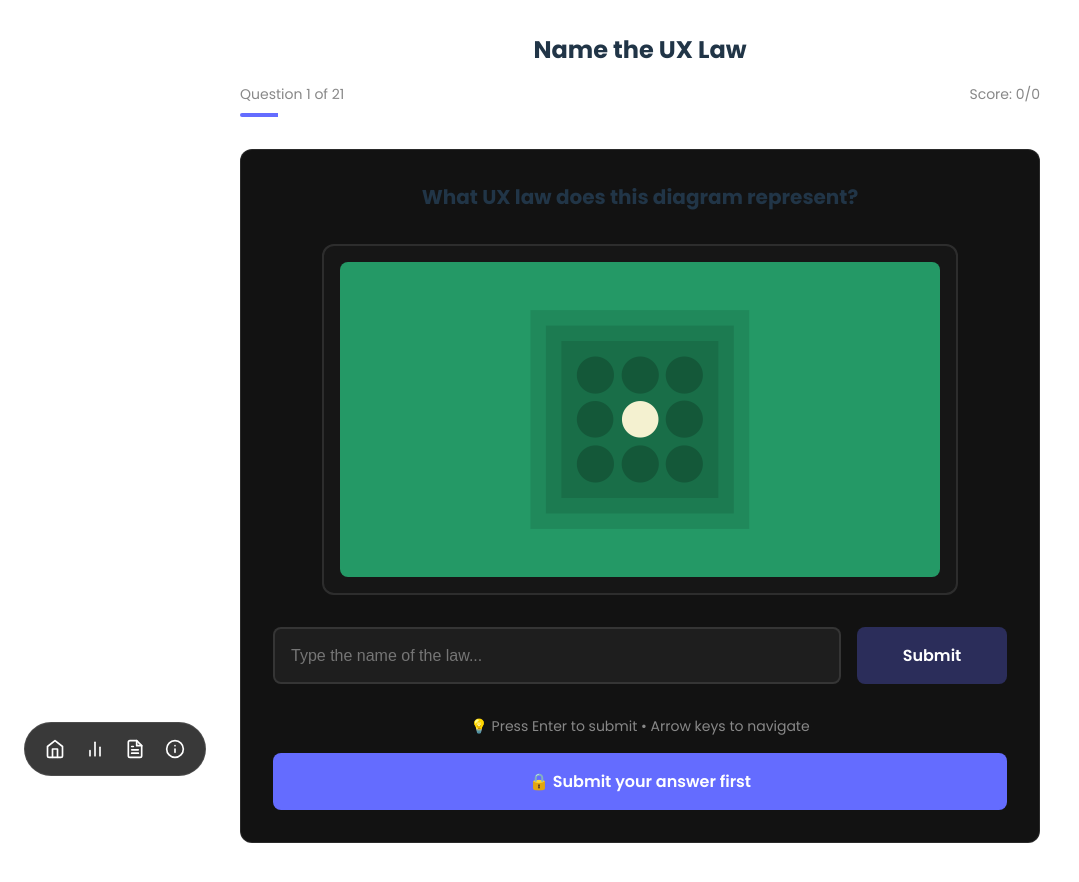
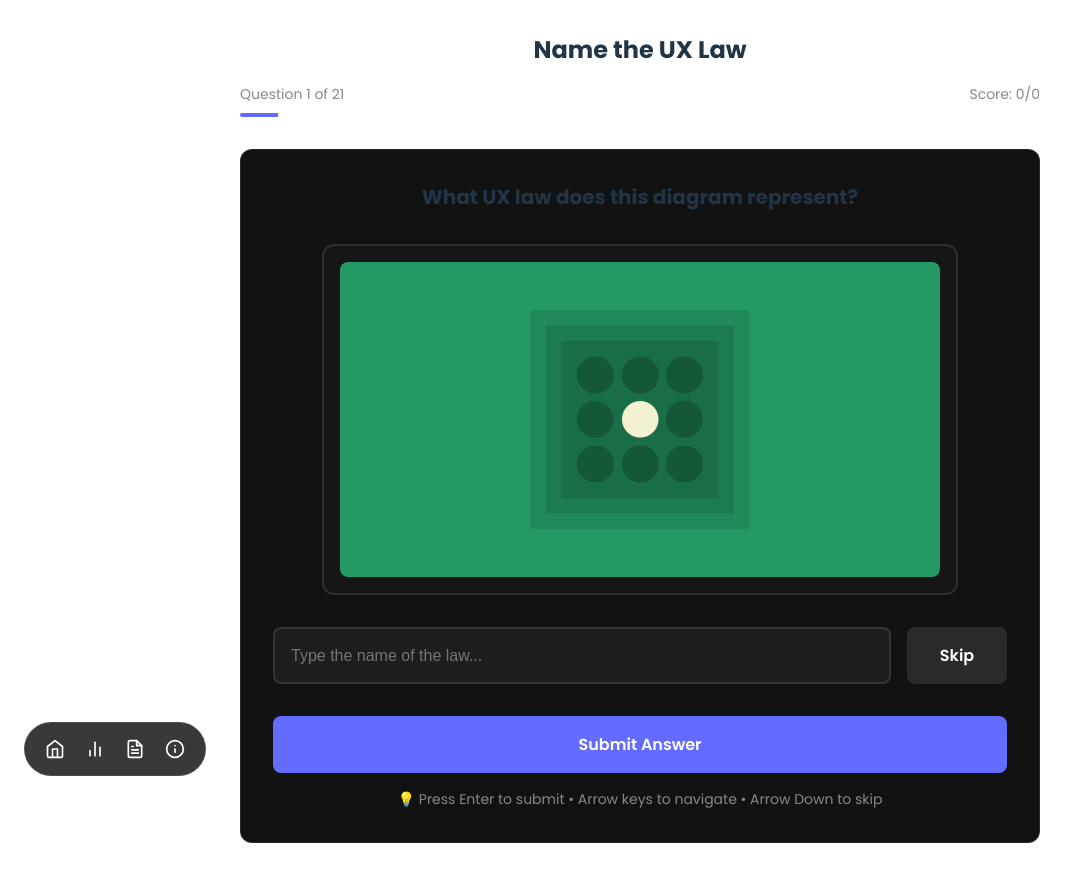
Before and after one commit to dvnnyle/xQuizer, a React (Vite) app: page /namedlaw in a window 1280 px wide. Shown: the top 882 px of the page, without its empty margins (0-1079 px from the left). Built offline with nearby package versions, Linux system fonts and the light colour scheme.

Commit message:
Complete Name the UX Law quiz improvements: unified button, skip, keyboard shortcuts, auto-focus, lenient matching

```diff
--- a/src/chapterList/chapter3.css
+++ b/src/chapterList/chapter3.css
@@ -705,6 +705,15 @@
   transform: none;
 }
 
+.skip-button {
+  background: rgba(255, 255, 255, 0.1);
+  min-width: 100px;
+}
+
+.skip-button:hover:not(:disabled) {
+  background: rgba(255, 255, 255, 0.15);
+}
+
 .your-answer-text {
   margin: 0.5rem 0;
   font-size: 0.95rem;
@@ -721,8 +730,50 @@
   text-align: center;
   font-size: 0.875rem;
   color: #888;
-  margin: 1rem 0;
+  margin: 1rem 0 0 0;
   font-style: italic;
+}
+
+.law-hint {
+  display: flex;
+  align-items: center;
+  gap: 0.75rem;
+  padding: 1rem;
+  margin: 1.5rem 0;
+  background: rgba(100, 108, 255, 0.1);
+  border-left: 4px solid #646cff;
+  border-radius: 8px;
+}
+
+.hint-icon {
+  font-size: 1.5rem;
+  flex-shrink: 0;
+}
+
+.hint-text {
+  color: #ddd;
+  font-size: 0.95rem;
+  line-height: 1.5;
+}
+
+.hint-toggle-button {
+  display: block;
+  margin: 1rem auto;
+  padding: 0.5rem 1.5rem;
+  font-size: 0.9rem;
+  font-weight: 600;
+  border: 2px solid rgba(100, 108, 255, 0.3);
+  border-radius: 8px;
+  background: rgba(100, 108, 255, 0.1);
+  color: #646cff;
+  cursor: pointer;
+  transition: all 0.3s ease;
+}
+
+.hint-toggle-button:hover {
+  background: rgba(100, 108, 255, 0.2);
+  border-color: rgba(100, 108, 255, 0.5);
+  transform: translateY(-2px);
 }
 
 .review-answer-comparison {
--- a/src/moreQuizes/nameTheLaw.jsx
+++ b/src/moreQuizes/nameTheLaw.jsx
@@ -134,10 +134,13 @@ const isAnswerCorrect = (userAnswer, correctAnswer) => {
   }
 
   // Allow typos with Levenshtein distance on core names
-  // This handles "tessler" vs "tesler", double letters, etc.
+  // This handles "tessler" vs "tesler", "conectedness" vs "connectedness", etc.
   if (coreUser.length >= 4 && coreCorrect.length >= 4) {
     const distance = levenshteinDistance(coreUser, coreCorrect)
-    // Allow more typos for longer names
+    // Allow more typos for longer names (very lenient)
+    if (coreCorrect.length > 12 && distance <= 4) {
+      return true
+    }
     if (coreCorrect.length > 8 && distance <= 3) {
       return true
     }
@@ -149,13 +152,18 @@ const isAnswerCorrect = (userAnswer, correctAnswer) => {
     }
   }
 
-  // Allow typos on full normalized strings
+  // Allow typos on full normalized strings (more lenient)
+  if (normalizedCorrect.length > 10) {
+    const distance = levenshteinDistance(normalizedUser, normalizedCorrect)
+    return distance <= 4
+  }
+
   if (normalizedCorrect.length > 5) {
     const distance = levenshteinDistance(normalizedUser, normalizedCorrect)
     return distance <= 3
   }
 
-  // For shorter strings, allow distance of 1
+  // For shorter strings, allow distance of 2
   if (normalizedCorrect.length > 3) {
     const distance = levenshteinDistance(normalizedUser, normalizedCorrect)
     return distance <= 2
@@ -190,6 +198,14 @@ function NameTheLaw() {
     setQuestions(shuffled)
   }, [])
 
+  useEffect(() => {
+    // Auto-focus on mount to enable keyboard shortcuts immediately
+    const timer = setTimeout(() => {
+      document.activeElement?.blur()
+    }, 100)
+    return () => clearTimeout(timer)
+  }, [])
+
   const currentQuestion = questions[currentQuestionIndex]
 
   const handleSubmit = () => {
@@ -210,6 +226,12 @@ function NameTheLaw() {
     if (isCorrect) {
       setScore(score + 1)
     }
+
+    // Refocus after submit to keep keyboard shortcuts active
+    setTimeout(() => {
+      const container = document.querySelector('[tabindex="-1"]')
+      container?.focus()
+    }, 10)
   }
 
   const handleNext = () => {
@@ -219,6 +241,12 @@ function NameTheLaw() {
       setUserInput(nextAnswer ? nextAnswer.userAnswer : '')
       setSelectedAnswer(nextAnswer ? nextAnswer.isCorrect : null)
       setAnsweredQuestions(answeredQuestions + 1)
+
+      // Auto-focus input on next question
+      setTimeout(() => {
+        const input = document.querySelector('.law-name-input')
+        input?.focus()
+      }, 50)
     } else {
       setAnsweredQuestions(answeredQuestions + 1)
       const finalScore = score + (selectedAnswer ? 1 : 0)
@@ -249,6 +277,12 @@ function NameTheLaw() {
       const prevAnswer = userAnswers[currentQuestionIndex - 1]
       setUserInput(prevAnswer ? prevAnswer.userAnswer : '')
       setSelectedAnswer(prevAnswer ? prevAnswer.isCorrect : null)
+
+      // Auto-focus input on previous question
+      setTimeout(() => {
+        const input = document.querySelector('.law-name-input')
+        input?.focus()
+      }, 50)
     }
   }
 
@@ -397,6 +431,33 @@ function NameTheLaw() {
       animate={{ opacity: 1 }}
       exit={{ opacity: 0 }}
       transition={{ duration: 0.5 }}
+      onKeyDown={(e) => {
+        if (e.key === 'ArrowLeft' && currentQuestionIndex > 0) {
+          e.preventDefault()
+          handlePrevious()
+        } else if (e.key === 'ArrowRight' && selectedAnswer !== null) {
+          e.preventDefault()
+          handleNext()
+        } else if (e.key === 'ArrowDown' && selectedAnswer === null && userInput.trim() === '') {
+          e.preventDefault()
+          // Skip: mark as wrong and show explanation
+          const newAnswers = [...userAnswers]
+          newAnswers[currentQuestionIndex] = {
+            userAnswer: '',
+            correctAnswer: currentQuestion.law,
+            isCorrect: false
+          }
+          setUserAnswers(newAnswers)
+          setSelectedAnswer(false)
+        } else if (e.key === 'Enter' && selectedAnswer === null && document.activeElement?.className !== 'law-name-input') {
+          e.preventDefault()
+          // Focus input field when pressing Enter
+          const input = document.querySelector('.law-name-input')
+          input?.focus()
+        }
+      }}
+      tabIndex={-1}
+      style={{ outline: 'none' }}
     >
       <NavigationMenu />
       <div className="quiz-container">
@@ -434,29 +495,38 @@ function NameTheLaw() {
               value={userInput}
               onChange={(e) => setUserInput(e.target.value)}
               onKeyDown={(e) => {
-                if (e.key === 'Enter' && userInput.trim() !== '' && selectedAnswer === null) {
-                  handleSubmit()
-                } else if (e.key === 'Enter' && selectedAnswer !== null) {
-                  handleNext()
-                } else if (e.key === 'ArrowLeft' && currentQuestionIndex > 0) {
-                  handlePrevious()
-                } else if (e.key === 'ArrowRight' && selectedAnswer !== null) {
-                  handleNext()
+                if (e.key === 'Enter') {
+                  e.preventDefault()
+                  if (selectedAnswer === null && userInput.trim() !== '') {
+                    handleSubmit()
+                  } else if (selectedAnswer !== null) {
+                    handleNext()
+                  }
                 }
               }}
               placeholder="Type the name of the law..."
               className={`law-name-input ${selectedAnswer !== null ? (selectedAnswer ? 'correct-input' : 'wrong-input') : ''}`}
               disabled={selectedAnswer !== null}
             />
-            {selectedAnswer === null && (
-              <button
-                onClick={handleSubmit}
-                className="submit-button"
-                disabled={userInput.trim() === ''}
-              >
-                Submit
-              </button>
-            )}
+            <button
+              onClick={() => {
+                if (userInput.trim() === '') {
+                  // Skip: mark as wrong and show explanation
+                  const newAnswers = [...userAnswers]
+                  newAnswers[currentQuestionIndex] = {
+                    userAnswer: '',
+                    correctAnswer: currentQuestion.law,
+                    isCorrect: false
+                  }
+                  setUserAnswers(newAnswers)
+                  setSelectedAnswer(false)
+                }
+              }}
+              className="submit-button skip-button"
+              disabled={userInput.trim() !== '' || selectedAnswer !== null}
+            >
+              Skip
+            </button>
           </div>
 
           {selectedAnswer !== null && (
@@ -497,10 +567,6 @@ function NameTheLaw() {
             </div>
           )}
 
-          {selectedAnswer === null && (
-            <p className="keyboard-hint">💡 Press Enter to submit • Arrow keys to navigate</p>
-          )}
-
           <div className="navigation-buttons">
             {currentQuestionIndex > 0 && (
               <button onClick={handlePrevious} className="previous-button">
@@ -508,13 +574,17 @@ function NameTheLaw() {
               </button>
             )}
             <button
-              onClick={handleNext}
+              onClick={selectedAnswer === null ? handleSubmit : handleNext}
               className="next-button"
-              disabled={selectedAnswer === null}
+              disabled={selectedAnswer === null && userInput.trim() === ''}
             >
-              {selectedAnswer === null ? '🔒 Submit your answer first' : (currentQuestionIndex < questions.length - 1 ? 'Next Question' : 'See Results')}
+              {selectedAnswer === null ? 'Submit Answer' : (currentQuestionIndex < questions.length - 1 ? 'Next Question' : 'See Results')}
             </button>
           </div>
+
+          {selectedAnswer === null && (
+            <p className="keyboard-hint">💡 Press Enter to submit • Arrow keys to navigate • Arrow Down to skip</p>
+          )}
         </div>
       </div>
     </motion.div>
```
